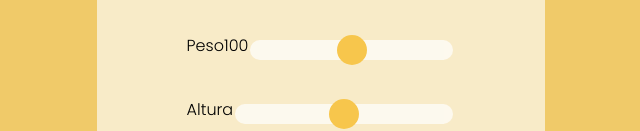
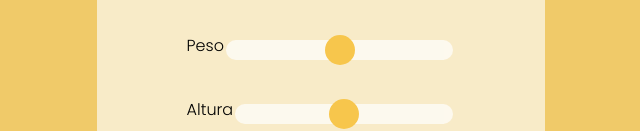
Before and after one commit to MauricioReiis/Atividade_Pratica_Compass, a plain HTML site: page index.html in a window 1280 px wide. Shown: the part 298-429 px from the top of the page, without its empty margins (319-959 px from the left). Drawn offline with Linux system fonts and the light colour scheme.

Commit message:
Feat: alterando hmtl

```diff
--- a/index.html
+++ b/index.html
@@ -16,19 +16,14 @@
                 <div id="boxImc">
                     <h1>Calcule seu IMC</h1>
                 </div>
-
                 <div class="containerRange">
-                    <p>Peso<span id="value">100</span></p>
+                    <p>Peso<span id="value"></span></p>
                     <input type="range" min="0" max="150" id="pesoRange" class="range" onChange="rangeSlide">
                 </div>
-
-
                 <div class="containerRange">
                     <p>Altura <span id="value"></span></p>
                     <input type="range" min="0" max="150" id="alturaRange" class="range">
                 </div>
-
-
                 <div id="button">
                     <button>Calcular</button>
                 </div>
```
